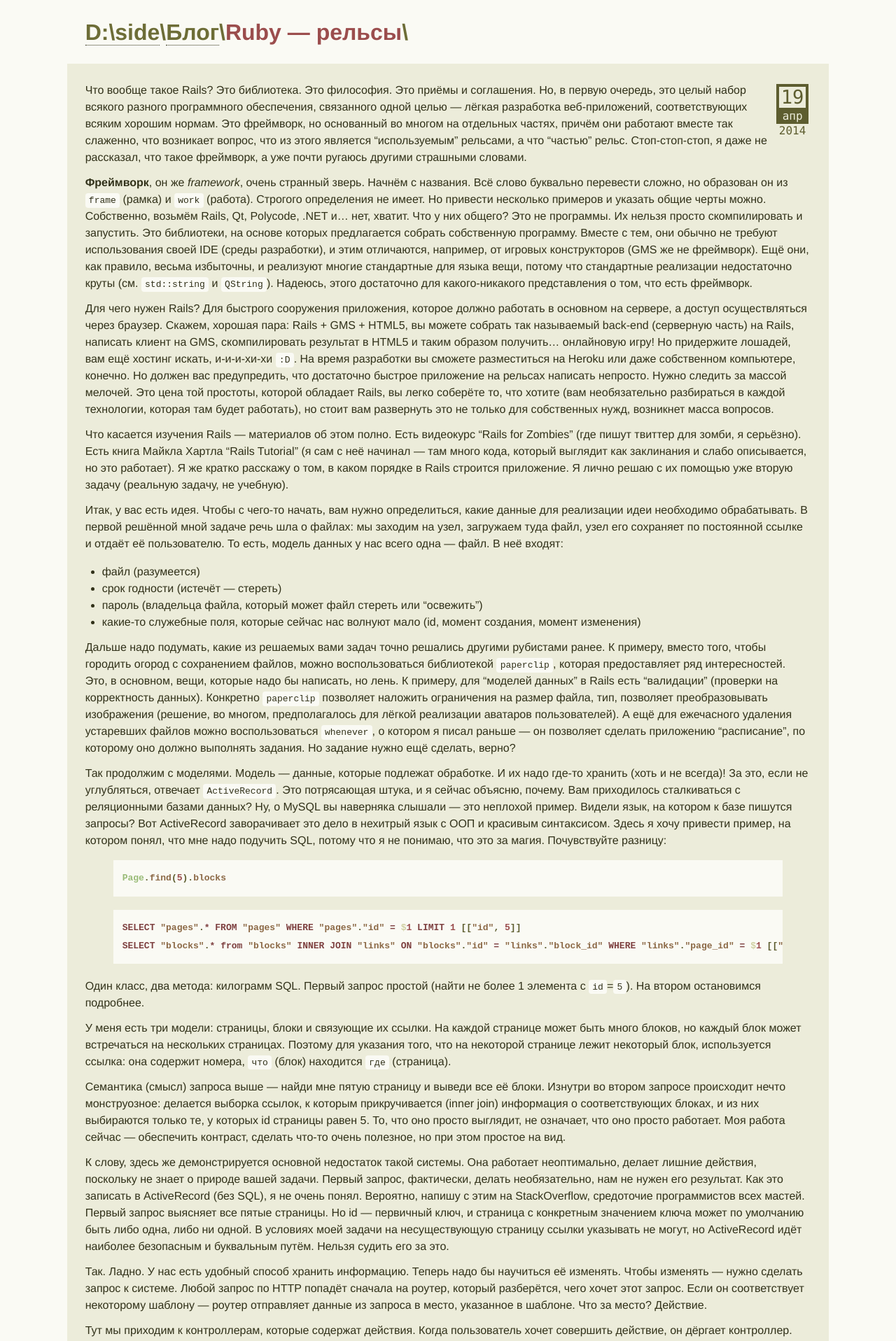
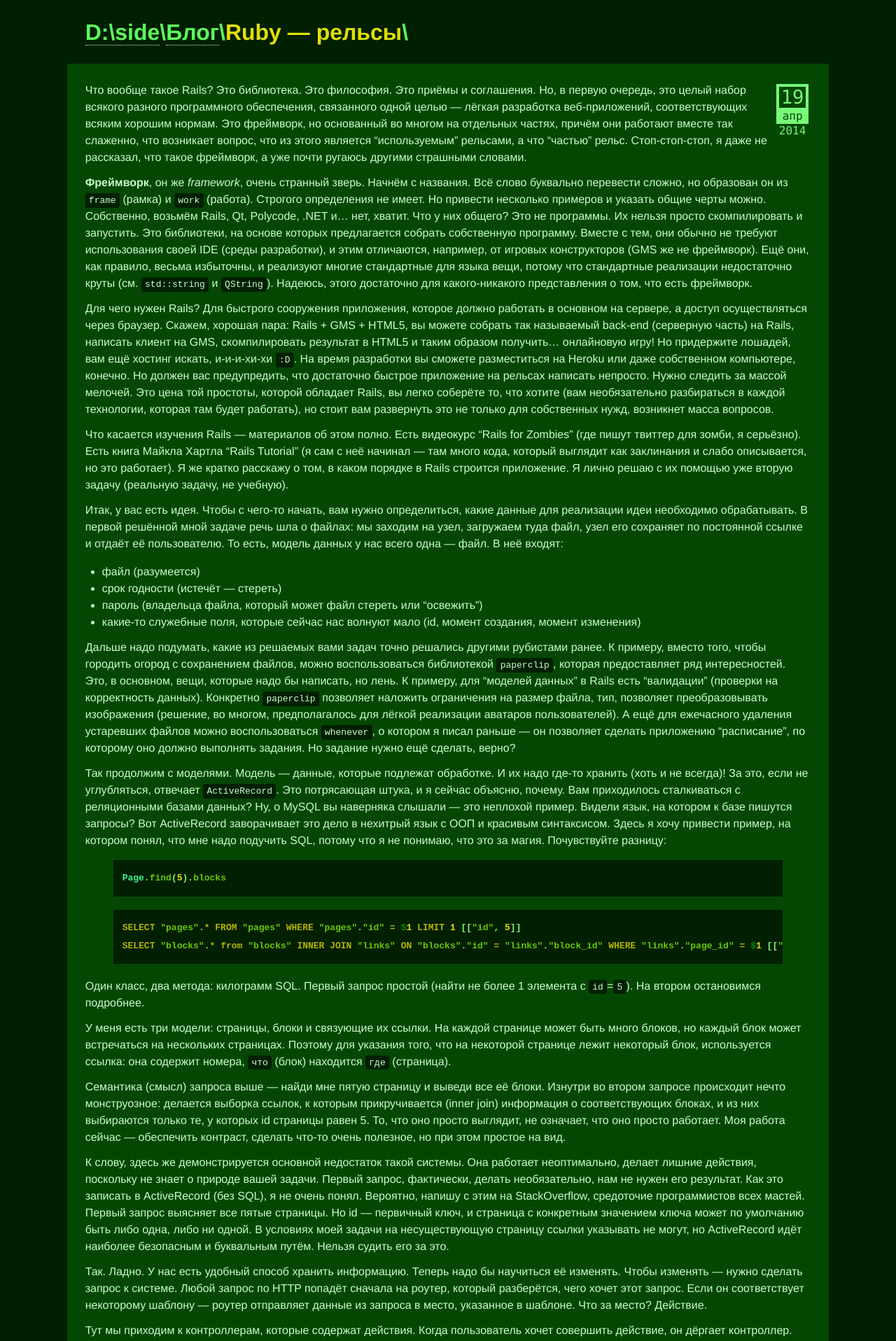
Before and after one commit to D-side/d-side.github.io, a Jekyll site: the page built from _posts/2014-04-19-ruby-rails.md, in a window 1280 px wide. Shown: the top 1916 px of the page at 70% size. Built offline with Jekyll 4.4.1, drawn with Linux system fonts in a browser that asks for light colours; nearby versions of some CDN libraries; comment, search, counter and statistics services are not loaded.

Commit message:
Requested color

```diff
--- a/assets/main.sass
+++ b/assets/main.sass
@@ -3,9 +3,9 @@
 
 // Theme
 //@import "themes/solarized"
-$sample: #221
+$sample: #98FB98
 @import "themes/near-mixer.sass"
-@import "themes/mix/contrast"
+//@import "themes/mix/contrast"
 
 // Libs (thanks, thoughtbot!)
 @import 'bourbon'
```
